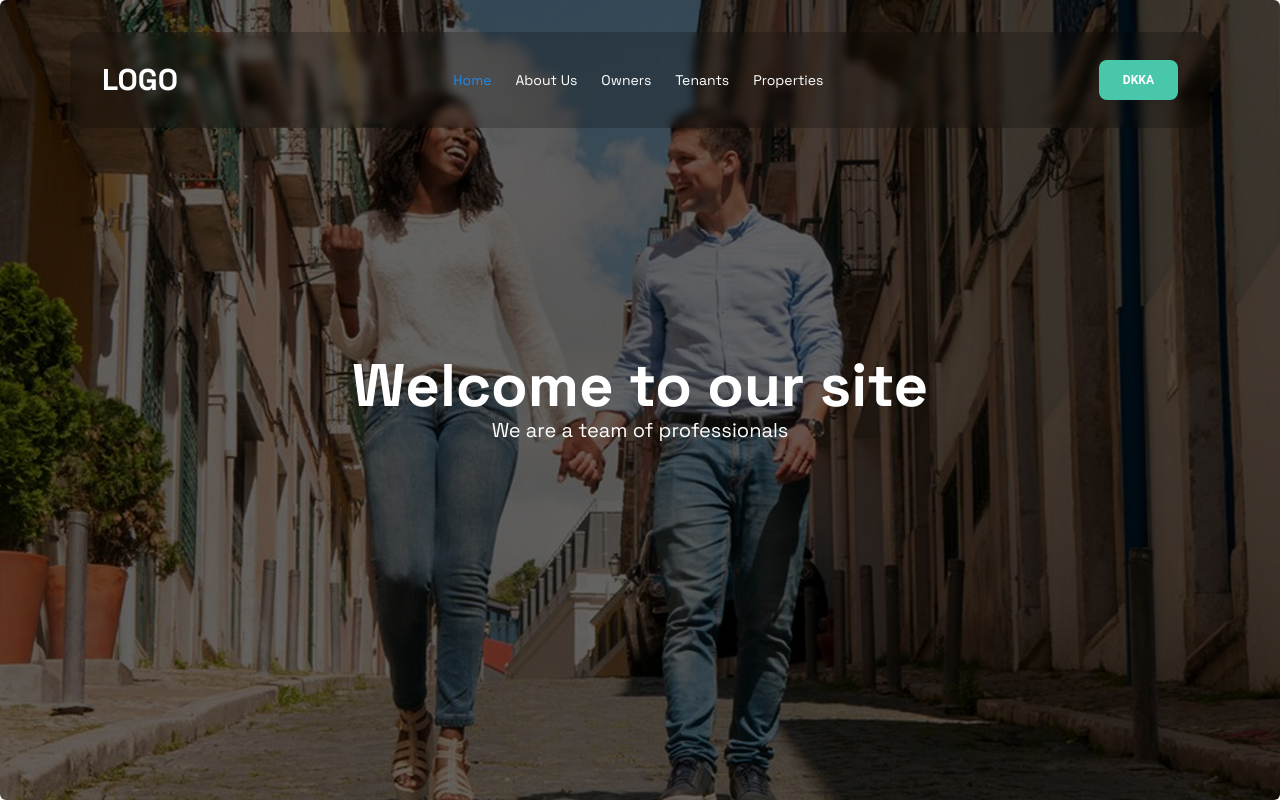
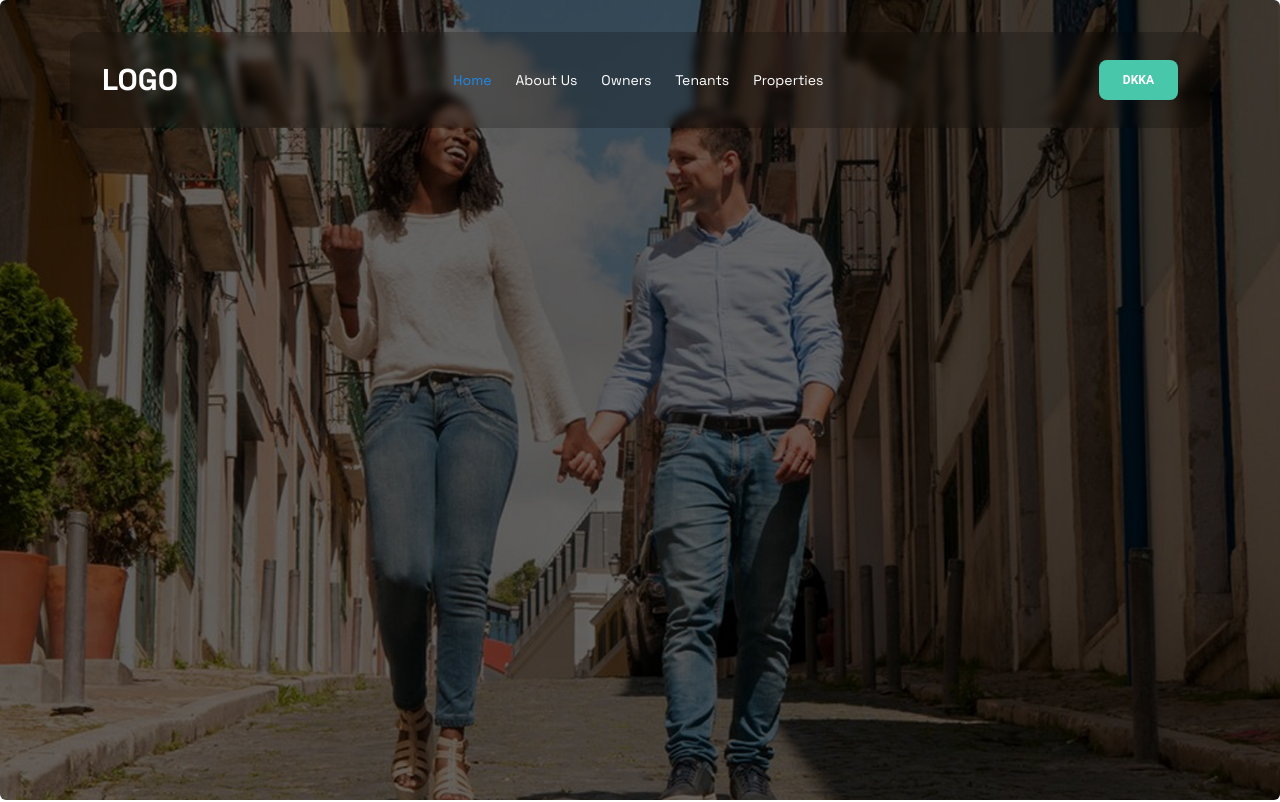
Before and after one commit to mohsinparvi/ropstam-task, a React (Vite) app: page / in a window 1280 px wide. Shown: the top 802 px of the page. Built offline with nearby package versions, Linux system fonts and the light colour scheme.

Commit message:
feat: fix design issues

```diff
--- a/src/components/pages/home/hero-section.tsx
+++ b/src/components/pages/home/hero-section.tsx
@@ -2,13 +2,13 @@ import { HeroImage } from "../../../assets/images";
 
 const HeroSection = () => {
   return (
-    <section className="">
+    <section className="h-[130vh]">
       <img
         src={HeroImage}
         alt="hero"
         className="w-full h-screen absolute top-0  rounded-md object-cover"
       />
-      <div className="absolute top-0 w-full h-screen z-1">
+      <div className="container top-0 w-full h-screen z-1">
         <div className="flex flex-col items-center justify-center h-screen text-white">
           <div></div>
           <h1 className="text-6xl font-bold">Welcome to our site</h1>
```
